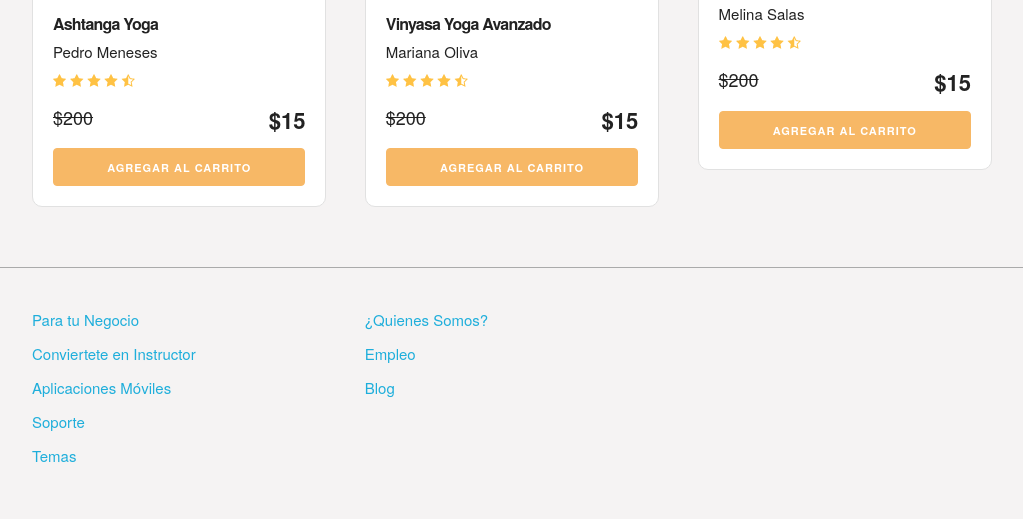
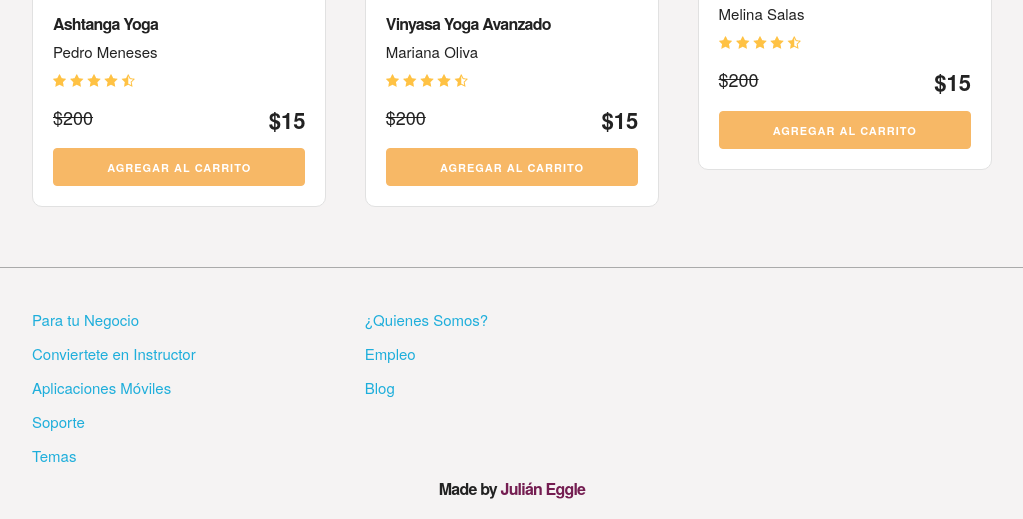
Before and after one commit to jotaulian/JavascriptEvents-ShoppingCart, a plain HTML site: page index.html in a window 1280 px wide. Shown: the part 2140-2659 px from the top of the page, without its empty margins (128-1151 px from the left). Before the commit the page ends 2618 px from the top, so only its background shows below. Drawn offline with Linux system fonts and the light colour scheme.

Commit message:
Added autor

```diff
--- a/css/custom.css
+++ b/css/custom.css
@@ -193,3 +193,11 @@ ul {
   margin-bottom: 10px;
   text-decoration: none;
 }
+
+.footer .autor {
+  text-align: center;
+}
+.footer .autor a {
+  text-decoration: none;
+  color: #741d51;
+}
--- a/index.html
+++ b/index.html
@@ -259,6 +259,7 @@
                             </nav>
                     </div>
             </div>
+            <h4 class="autor">Made by <a href="https://julianeggle.com/" target="_blank">Julián Eggle</a></h4>
         </div>
     </footer>
 
```
Also changed, not shown: img/Portada.png (added).
